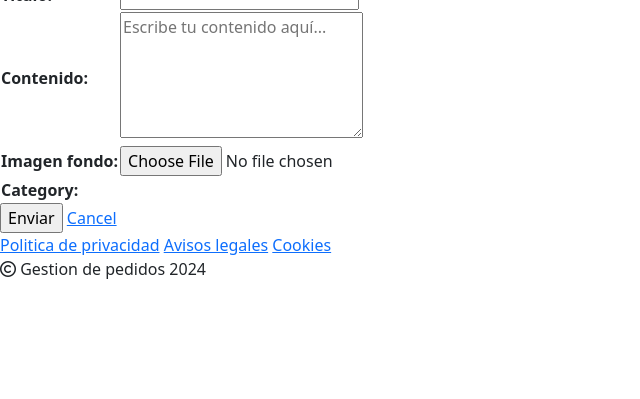
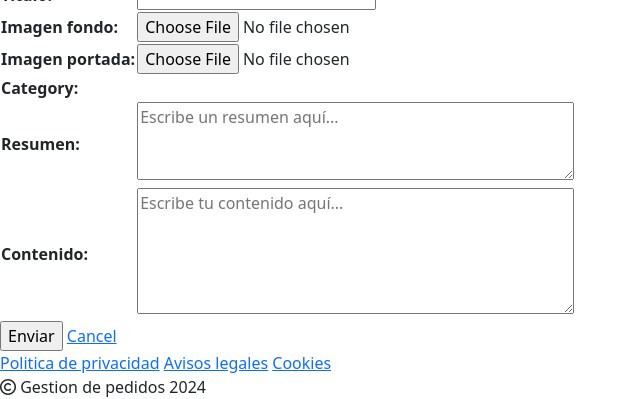
Before and after one commit to DanielErnestoPerez/justicia, a Django app: page /create_post/ in a window 1280 px wide. Shown: the part 585-984 px from the top of the page, without its empty margins (0-640 px from the left). Before the commit the page ends 864 px from the top, so only its background shows below. Run offline with Django 5.2, Linux system fonts and the light colour scheme; data that the repository does not hold is empty; some libraries are stand-ins or nearby versions.

Commit message:
crear publicaciones

```diff
--- a/justicia_app/forms.py
+++ b/justicia_app/forms.py
@@ -3,14 +3,20 @@ from .models import Post
 class CreatePost(forms.ModelForm):
     class Meta:
         model = Post
-        fields = ('titulo', 'contenido','imagen_fondo', 'tags')
+        fields = ('titulo','imagen_fondo','imagen_portada', 'tags', 'resumen', 'contenido')
         labels = {
             'tags': 'Category',
         }
         widgets = {
+            'resumen': forms.Textarea(attrs={
+                'rows': 3,
+                'cols': 45,
+                'placeholder': 'Escribe un resumen aquí...',
+                'class': 'custom_placeholder',
+            }),
             'contenido': forms.Textarea(attrs={
                 'rows': 5,
-                'cols': 24,
+                'cols': 45,
                 'placeholder': 'Escribe tu contenido aquí...',
                 'class': 'custom_placeholder',
             }),
--- a/justicia_app/templates/justicia_app/create_post.html
+++ b/justicia_app/templates/justicia_app/create_post.html
@@ -1,6 +1,7 @@
 {% extends './base.html' %}
 {% load static %}
 {% block content %}
+<div class="create_post_externo">
     <div class="create_post">
         <form action="" method="post" enctype="multipart/form-data">
             {% csrf_token %}
@@ -11,4 +12,5 @@
             </div>
         </form>
     </div>
+</div>
 {% endblock  %}
```
